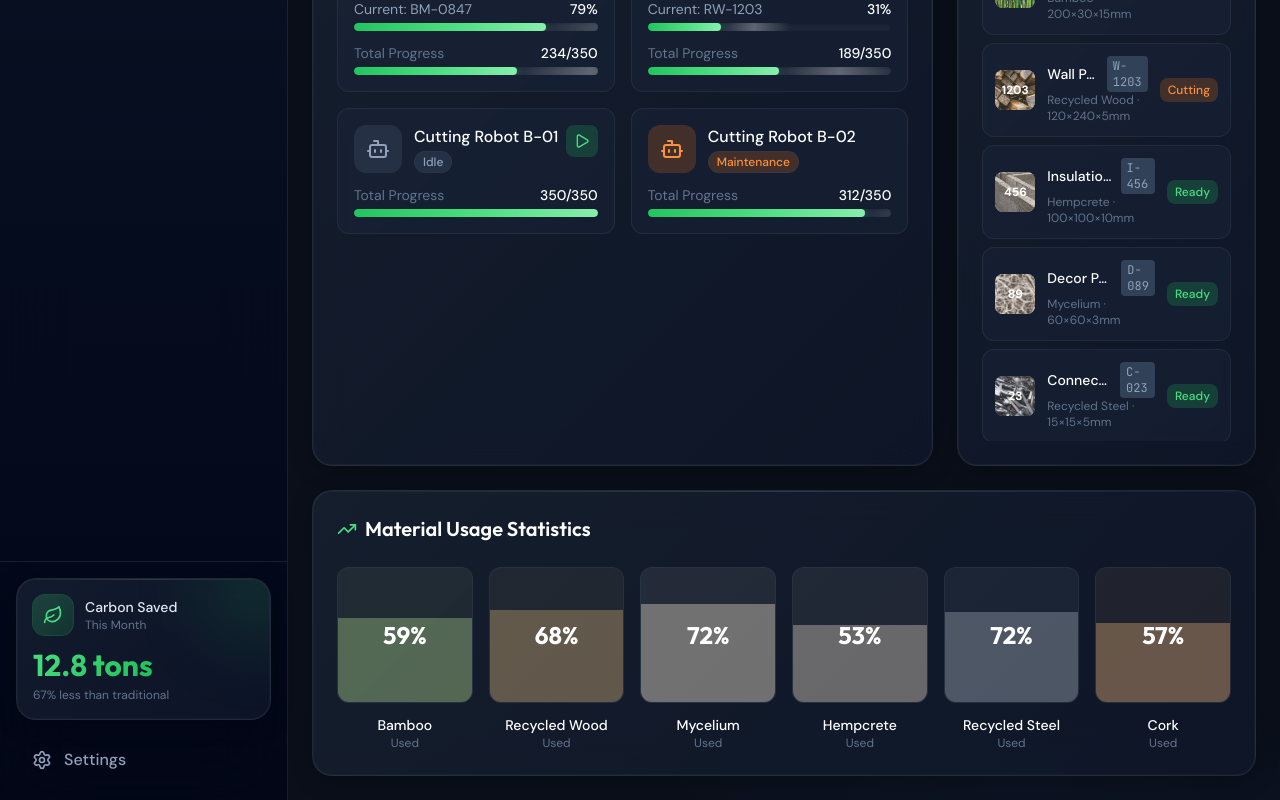
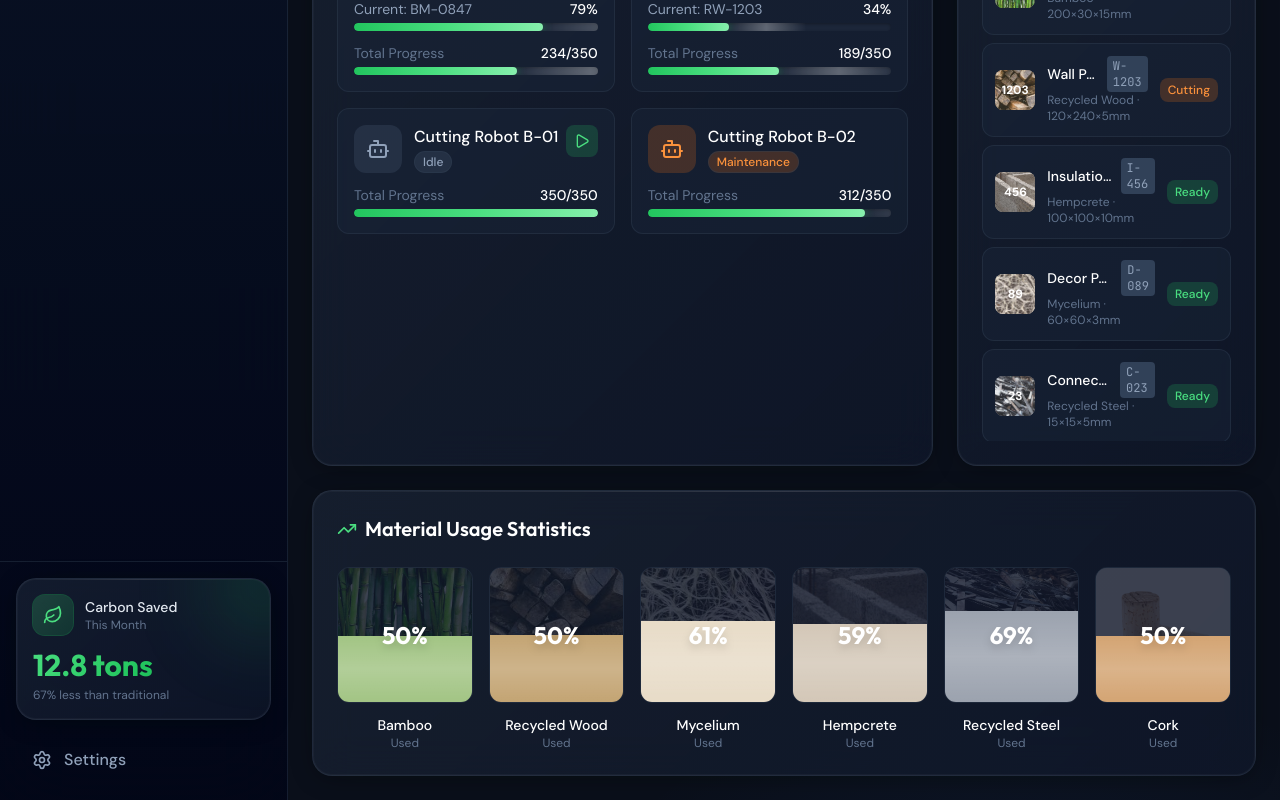
Before and after one commit to kshiteesh-joshi/Construction-AI-Platform, a React (Vite) app: page /factory in a window 1280 px wide. Shown: the part 506-1306 px from the top of the page. Built offline with nearby package versions, Linux system fonts and the light colour scheme.

Commit message:
Factory: Add material image backgrounds to usage stats with rising animation

```diff
--- a/src/pages/Factory.tsx
+++ b/src/pages/Factory.tsx
@@ -1,4 +1,4 @@
-import { useState, useEffect } from 'react';
+import { useState, useEffect, useRef } from 'react';
 import { motion } from 'framer-motion';
 import {
   Factory as FactoryIcon,
@@ -60,6 +60,89 @@ const itemVariants = {
   hidden: { opacity: 0, y: 20 },
   visible: { opacity: 1, y: 0 },
 };
+
+// Material Usage Stats Component with animated percentages
+function MaterialUsageStats() {
+  const materials = Object.entries(MATERIAL_COLORS).slice(0, 6);
+  const [percentages, setPercentages] = useState<Record<string, number>>(() => {
+    const initial: Record<string, number> = {};
+    materials.forEach(([key]) => {
+      initial[key] = Math.random() * 20 + 30; // Start between 30-50%
+    });
+    return initial;
+  });
+
+  useEffect(() => {
+    const interval = setInterval(() => {
+      setPercentages((prev) => {
+        const updated: Record<string, number> = {};
+        materials.forEach(([key]) => {
+          const current = prev[key] || 30;
+          // Only increase, max 98%
+          const increment = Math.random() * 0.5 + 0.1;
+          updated[key] = Math.min(current + increment, 98);
+        });
+        return updated;
+      });
+    }, 100);
+
+    return () => clearInterval(interval);
+  }, []);
+
+  return (
+    <motion.div variants={itemVariants} className="glass-panel p-6">
+      <div className="flex items-center justify-between mb-6">
+        <h2 className="text-xl font-display font-semibold text-white flex items-center gap-2">
+          <TrendingUp className="w-5 h-5 text-primary-400" />
+          Material Usage Statistics
+        </h2>
+      </div>
+
+      <div className="grid grid-cols-2 sm:grid-cols-3 lg:grid-cols-6 gap-4">
+        {materials.map(([key, value]) => {
+          const percentage = percentages[key] || 50;
+          return (
+            <motion.div
+              key={key}
+              className="text-center"
+              whileHover={{ scale: 1.05 }}
+            >
+              <div className="w-full aspect-square rounded-xl mb-3 flex items-center justify-center relative overflow-hidden border border-slate-700/50">
+                {/* Material image background */}
+                {value.image && (
+                  <img
+                    src={value.image}
+                    alt={value.name}
+                    className="absolute inset-0 w-full h-full object-cover opacity-30"
+                  />
+                )}
+                {/* Dark overlay */}
+                <div className="absolute inset-0 bg-slate-900/40" />
+                {/* Animated fill */}
+                <motion.div
+                  className="absolute bottom-0 left-0 right-0"
+                  initial={{ height: '0%' }}
+                  animate={{ height: `${percentage}%` }}
+                  transition={{ duration: 0.3, ease: 'easeOut' }}
+                  style={{ backgroundColor: value.light }}
+                >
+                  {/* Shimmer effect */}
+                  <div className="absolute inset-0 bg-gradient-to-t from-transparent via-white/20 to-transparent animate-pulse" />
+                </motion.div>
+                {/* Percentage text */}
+                <span className="relative z-10 text-2xl font-display font-bold text-white drop-shadow-lg">
+                  {percentage.toFixed(0)}%
+                </span>
+              </div>
+              <p className="text-sm text-white font-medium">{value.name}</p>
+              <p className="text-xs text-slate-500">Used</p>
+            </motion.div>
+          );
+        })}
+      </div>
+    </motion.div>
+  );
+}
 
 export function Factory() {
   const [robots, setRobots] = useState(mockRobots);
@@ -337,46 +420,7 @@ export function Factory() {
       </div>
 
       {/* Production analytics */}
-      <motion.div variants={itemVariants} className="glass-panel p-6">
-        <div className="flex items-center justify-between mb-6">
-          <h2 className="text-xl font-display font-semibold text-white flex items-center gap-2">
-            <TrendingUp className="w-5 h-5 text-primary-400" />
-            Material Usage Statistics
-          </h2>
-        </div>
-
-        <div className="grid grid-cols-2 sm:grid-cols-3 lg:grid-cols-6 gap-4">
-          {Object.entries(MATERIAL_COLORS).slice(0, 6).map(([key, value]) => {
-            const percentage = Math.random() * 30 + 50;
-            return (
-              <motion.div
-                key={key}
-                className="text-center"
-                whileHover={{ scale: 1.05 }}
-              >
-                <div
-                  className="w-full aspect-square rounded-xl mb-3 flex items-center justify-center relative overflow-hidden border border-slate-700/50"
-                  style={{ backgroundColor: `${value.light}15` }}
-                >
-                  <div
-                    className="absolute bottom-0 left-0 right-0 transition-all duration-500"
-                    style={{
-                      height: `${percentage}%`,
-                      backgroundColor: value.light,
-                      opacity: 0.4,
-                    }}
-                  />
-                  <span className="relative text-2xl font-display font-bold text-white">
-                    {percentage.toFixed(0)}%
-                  </span>
-                </div>
-                <p className="text-sm text-white font-medium">{value.name}</p>
-                <p className="text-xs text-slate-500">Used</p>
-              </motion.div>
-            );
-          })}
-        </div>
-      </motion.div>
+      <MaterialUsageStats />
     </motion.div>
   );
 }
```
